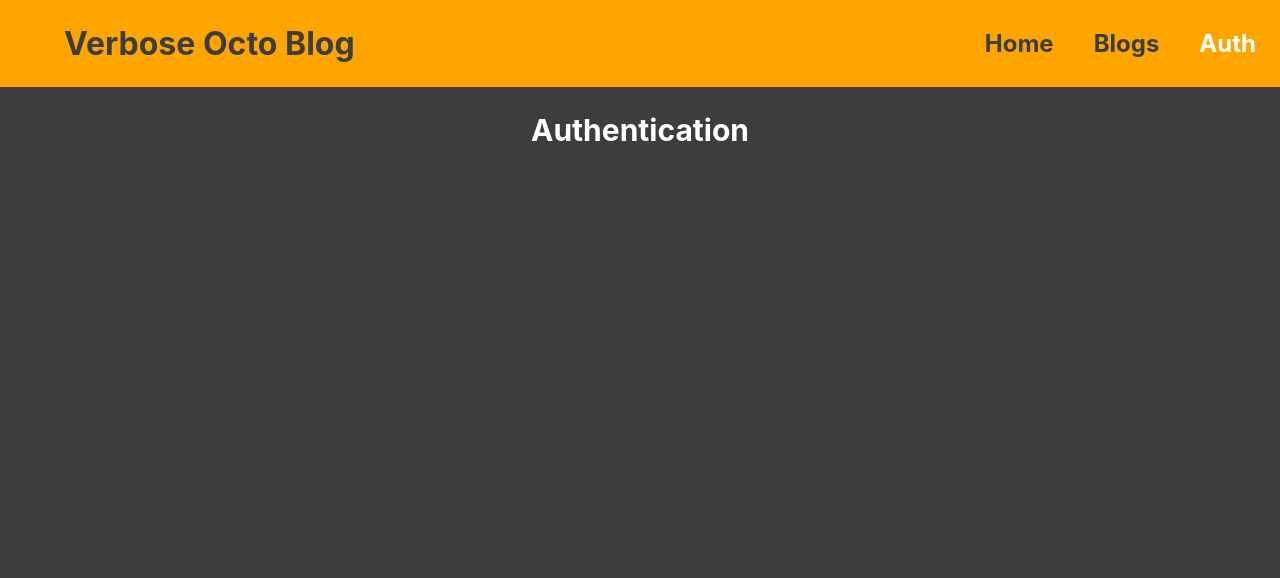
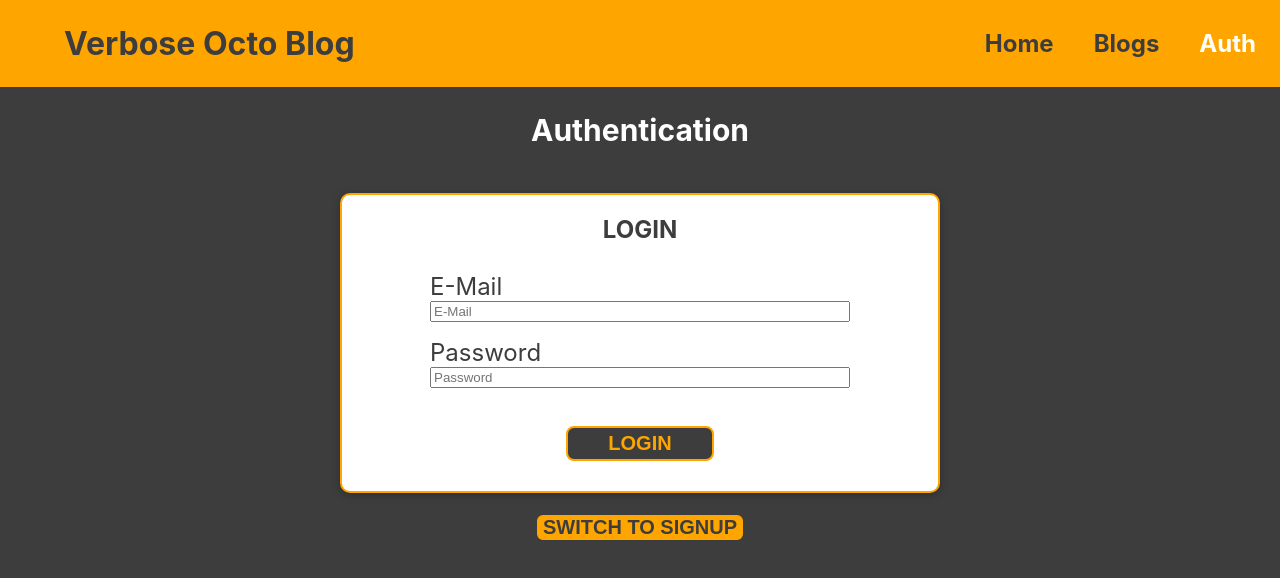
Before and after one commit to erkjbro/blogger, a React (Create React App) app in the folder frontend/: page /auth in a window 1280 px wide. Shown: the top 578 px of the page. Built offline with nearby package versions, Linux system fonts and the light colour scheme.

Commit message:
building & styling auth forms

```diff
--- a/frontend/src/user/pages/Auth.js
+++ b/frontend/src/user/pages/Auth.js
@@ -1,12 +1,97 @@
-import { useEffect } from 'react';
+// eslint-disable-next-line
+import { useState, useEffect, useContext } from 'react';
+
+// import ErrorMessage from '../../shared/components/UIKit/ErrorMessage/ErrorMessage';
+// import Loader from '../../shared/components/UIKit/Loader/Loader';
+// import useFetch from '../../shared/hooks/useFetch';
+// import { AuthContext } from '../../shared/context/AuthContext';
+import './Auth.scss';
 
 const Auth = () => {
+  // const { login, signup } = useContext(AuthContext);
+  const [isLoginMode, setIsLoginMode] = useState(true);
+  const [form, setForm] = useState({
+    name: {
+      value: ''
+    },
+    email: {
+      value: ''
+    },
+    password: {
+      value: ''
+    }
+  })
+
   useEffect(() => document.title = "Authentication | VOB", []);
 
+  const handleAuthSubmit = (event) => {
+    event.preventDefault();
+
+    console.log(form);
+  };
+
+  const handleAuthToggle = () => setIsLoginMode(prevState => !prevState);
+
   return (
-    <div>
-      <h2>Authentication</h2>
-    </div>
+    <>
+      <div className="auth">
+        <h2>Authentication</h2>
+        <form onSubmit={handleAuthSubmit}>
+          <h4>{isLoginMode ? "LOGIN" : "SIGNUP"}</h4>
+          {!isLoginMode && (
+            <label>
+              Name
+              <input
+                id="name"
+                type="text"
+                placeholder="Name"
+                value={form.name.value}
+                onChange={(event) => setForm({
+                  ...form,
+                  name: {
+                    value: event.target.value
+                  }
+                })}
+              />
+            </label>
+          )}
+          <label>
+            E-Mail
+            <input
+              id="email"
+              type="email"
+              placeholder="E-Mail"
+              value={form.email.value}
+              onChange={(event) => setForm({
+                ...form,
+                email: {
+                  value: event.target.value
+                }
+              })}
+            />
+          </label>
+          <label>
+            Password
+            <input
+              id="password"
+              type="password"
+              placeholder="Password"
+              value={form.password.value}
+              onChange={(event) => setForm({
+                ...form,
+                password: {
+                  value: event.target.value
+                }
+              })}
+            />
+          </label>
+          <button type="submit">{!isLoginMode ? "SIGNUP" : "LOGIN"}</button>
+        </form>
+        <button className="toggle" onClick={handleAuthToggle}>
+          SWITCH TO {isLoginMode ? "SIGNUP" : "LOGIN"}
+        </button>
+      </div>
+    </>
   );
 };
 
--- /dev/null
+++ b/frontend/src/user/pages/Auth.scss
@@ -0,0 +1,75 @@
+@import 'styles/colors';
+
+.auth {
+  display: flex;
+  flex-direction: column;
+  justify-content: center;
+  align-items: center;
+
+  .toggle {
+    font-size: 1rem;
+    font-weight: bold;
+    background-color: map-get($colors, primary);
+    color: map-get($colors, dark);
+    border: 2px solid map-get($colors, dark);
+    border-radius: 8px;
+
+    &:hover {
+      cursor: pointer;
+      background-color: map-get($colors, secondary);
+      color: map-get($colors, light);
+      border-color: map-get($colors, light);
+    }
+  }
+
+  form {
+    min-height: 15rem;
+    width: 30rem;
+    margin: 1rem;
+    padding: 0 4rem;
+    display: flex;
+    flex-direction: column;
+    justify-content: flex-start;
+    text-align: left;
+    font-size: 1.2rem;
+    color: map-get($colors, dark);
+    background-color: map-get($colors, light);
+    border: 2px solid map-get($colors, primary);
+    box-shadow: 0 2px 8px rgba(0, 0, 0, 0.26);
+    border-radius: 10px;
+
+    h2,
+    h4 {
+      margin: 1rem 0;
+      align-self: center;
+    }
+
+    label {
+      margin: 0.2rem;
+      padding: 0.2rem;
+      display: flex;
+      flex-direction: column;
+    }
+
+    button {
+      margin: 1.5rem 0.2rem;
+      padding: 0.2rem 2rem;
+      width: fit-content;
+      display: inline-flex;
+      align-self: center;
+      font-size: 1rem;
+      font-weight: bold;
+      background-color: map-get($colors, dark);
+      color: map-get($colors, primary);
+      border: 2px solid map-get($colors, pimary);
+      border-radius: 8px;
+
+      &:hover {
+        cursor: pointer;
+        background-color: map-get($colors, primary);
+        color: map-get($colors, dark);
+        border-color: map-get($colors, dark);
+      }
+    }
+  }
+}
```
